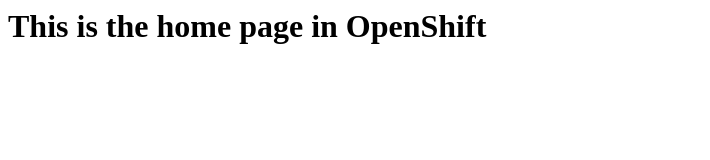
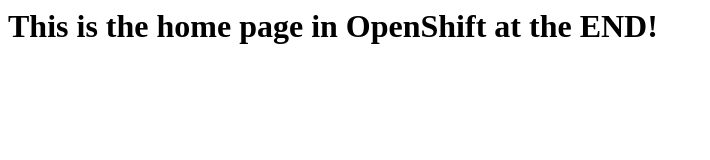
Before and after one commit to AbrahamArellano/openshiftBasicS2I, a plain HTML site: page index.html in a window 1280 px wide. Shown: the whole page, without its empty margins (0-710 px from the left). Drawn offline with Linux system fonts and the light colour scheme.

Commit message:
Home page

```diff
--- a/index.html
+++ b/index.html
@@ -3,6 +3,6 @@
     <title>HTML Home Page</title>
   </head>
   <body>
-    <h1>This is the home page in OpenShift</h1>
+    <h1>This is the home page in OpenShift at the END!</h1>
   </body>
 </html>
```
